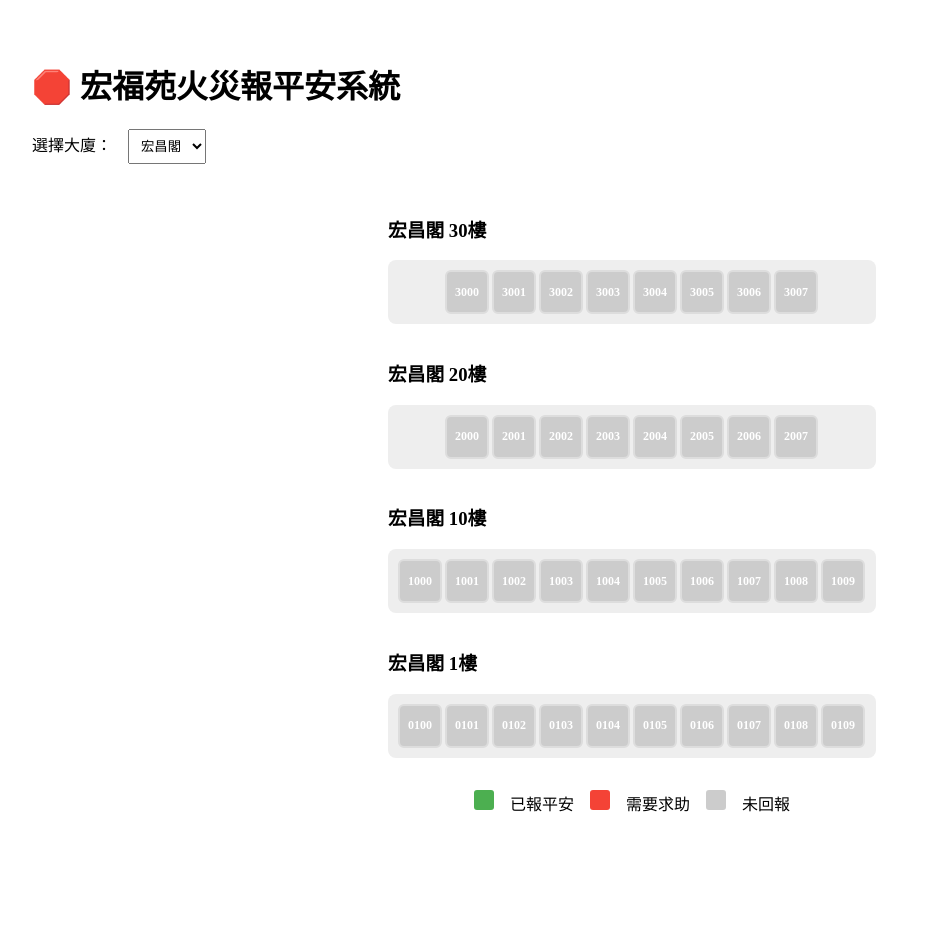
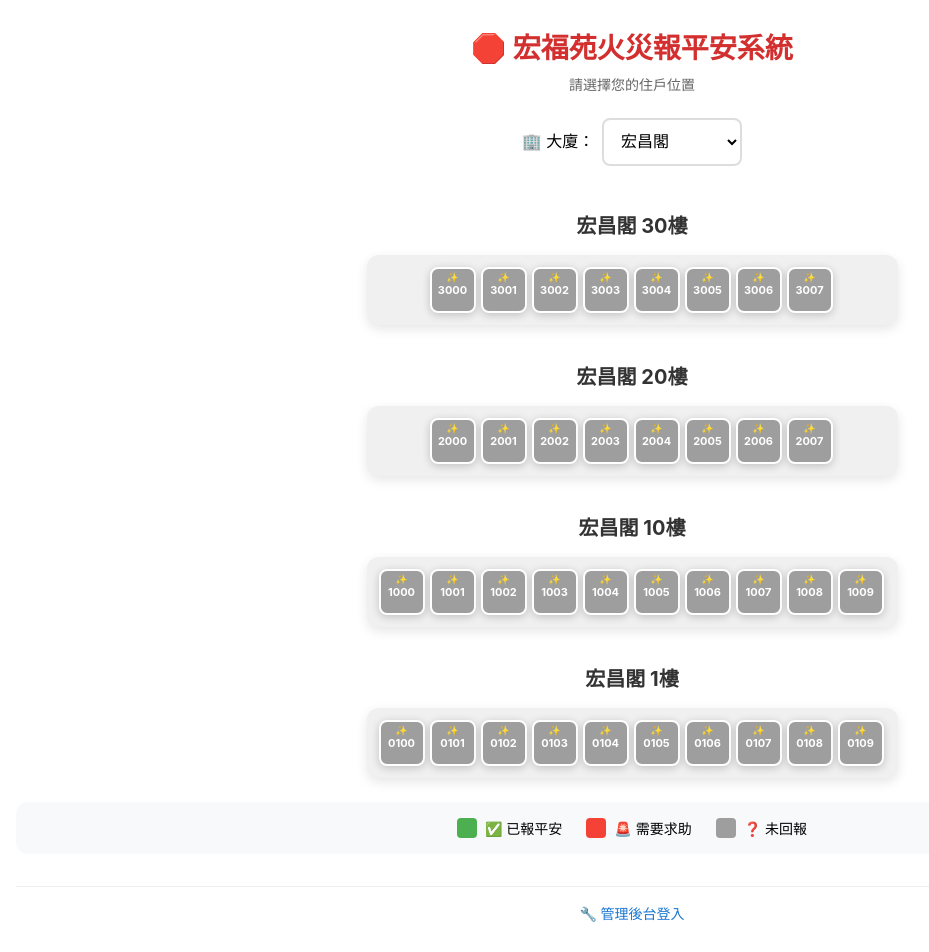
Before and after one commit to charles2006hk-hash/tai-po-fire, a Next.js app: page / in a window 1280 px wide. Shown: the top 952 px of the page, without its empty margins (8-937 px from the left). Before the commit the page ends 855 px from the top, so only its background shows below. Built offline with nearby package versions, Linux system fonts and the light colour scheme.

Commit message:
Enhance BuildingMapLogin with unit status and styles
Added unit status retrieval and improved UI elements.

```diff
--- a/pages/index.js
+++ b/pages/index.js
@@ -1,4 +1,4 @@
-import { useState } from "react";
+import { useState, useEffect } from "react";
 import { useRouter } from "next/router";
 
 export default function BuildingMapLogin() {
@@ -16,17 +16,46 @@ export default function BuildingMapLogin() {
     router.push("/report");
   };
 
+  // 獲取單位狀態（模擬）
+  const getUnitStatus = (building, floor, unit) => {
+    const seatId = `${building}-${floor}${unit}`;
+    // 這裡可以從API獲取真實狀態
+    return "unknown";
+  };
+
   return (
-    <div style={{ padding: "2rem", maxWidth: "1200px", margin: "auto" }}>
-      <h1>🛑 宏福苑火災報平安系統</h1>
+    <div style={{
+      padding: "1rem",
+      maxWidth: "100vw",
+      margin: "0 auto",
+      minHeight: "100vh",
+      fontFamily: "-apple-system, BlinkMacSystemFont, sans-serif"
+    }}>
+      {/* ✅ iPhone 優化：響應式標題 */}
+      <div style={{ textAlign: "center", marginBottom: "1.5rem", padding: "0 1rem" }}>
+        <h1 style={{
+          fontSize: "clamp(20px, 5vw, 28px)",
+          color: "#d32f2f",
+          margin: "0.5rem 0",
+          lineHeight: 1.2
+        }}>🛑 宏福苑火災報平安系統</h1>
+        <p style={{ fontSize: "14px", color: "#666", margin: 0 }}>請選擇您的住戶位置</p>
+      </div>
 
       {/* 大廈選擇 */}
-      <div style={{ marginBottom: "2rem" }}>
-        <label>選擇大廈：</label>
+      <div style={{ marginBottom: "1.5rem", padding: "0 1rem", textAlign: "center" }}>
+        <label style={{ fontSize: "16px", marginRight: "0.5rem" }}>🏢 大廈：</label>
         <select
           value={selectedBuilding}
           onChange={(e) => setSelectedBuilding(e.target.value)}
-          style={{ marginLeft: "1rem", padding: "0.5rem" }}
+          style={{
+            padding: "0.8rem",
+            fontSize: "16px",
+            borderRadius: "8px",
+            border: "2px solid #ddd",
+            minWidth: "140px",
+            background: "white"
+          }}
         >
           {buildings.map(b => (
             <option key={b} value={b}>{b}</option>
@@ -35,53 +64,95 @@ export default function BuildingMapLogin() {
       </div>
 
       {/* 樓層地圖 */}
-      <div style={{ display: "grid", gap: "1rem", justifyContent: "center" }}>
+      <div style={{ display: "grid", gap: "1rem", justifyContent: "center", padding: "0 1rem" }}>
         {[30, 20, 10, 1].map(floor => (
           <FloorMap
             key={floor}
             floor={floor}
             building={selectedBuilding}
             onSeatClick={handleSeatClick}
+            getUnitStatus={getUnitStatus}
           />
         ))}
       </div>
 
-      <div style={{ marginTop: "2rem", textAlign: "center" }}>
-        <div style={{ display: "inline-block", width: "20px", height: "20px", background: "#4CAF50", marginRight: "1rem", borderRadius: "3px" }}></div>
-        <span>已報平安</span>
-        <div style={{ display: "inline-block", width: "20px", height: "20px", background: "#f44336", margin: "0 1rem", borderRadius: "3px" }}></div>
-        <span>需要求助</span>
-        <div style={{ display: "inline-block", width: "20px", height: "20px", background: "#ccc", margin: "0 1rem", borderRadius: "3px" }}></div>
-        <span>未回報</span>
+      {/* 圖例 - iPhone 優化 */}
+      <div style={{
+        marginTop: "1.5rem",
+        padding: "1rem",
+        textAlign: "center",
+        fontSize: "14px",
+        background: "#f8f9fa",
+        borderRadius: "12px"
+      }}>
+        <div style={{ display: "flex", justifyContent: "center", gap: "1.5rem", flexWrap: "wrap" }}>
+          <div style={{ display: "flex", alignItems: "center", minWidth: "100px" }}>
+            <div style={{ width: "20px", height: "20px", background: "#4CAF50", marginRight: "0.5rem", borderRadius: "4px" }}></div>
+            ✅ 已報平安
+          </div>
+          <div style={{ display: "flex", alignItems: "center", minWidth: "100px" }}>
+            <div style={{ width: "20px", height: "20px", background: "#f44336", marginRight: "0.5rem", borderRadius: "4px" }}></div>
+            🚨 需要求助
+          </div>
+          <div style={{ display: "flex", alignItems: "center" }}>
+            <div style={{ width: "20px", height: "20px", background: "#9e9e9e", marginRight: "0.5rem", borderRadius: "4px" }}></div>
+            ❓ 未回報
+          </div>
+        </div>
+      </div>
+
+      {/* 管理員入口 */}
+      <div style={{
+        marginTop: "2rem",
+        padding: "1rem",
+        textAlign: "center",
+        borderTop: "1px solid #eee"
+      }}>
+        <a href="/admin" style={{
+          color: "#1976d2",
+          textDecoration: "none",
+          fontSize: "14px",
+          fontWeight: "500"
+        }}>
+          🔧 管理後台登入
+        </a>
       </div>
     </div>
   );
 }
 
-// 單層樓地圖組件
-function FloorMap({ floor, building, onSeatClick }) {
+function FloorMap({ floor, building, onSeatClick, getUnitStatus }) {
   const unitsPerFloor = floor === 30 || floor === 20 ? 8 : 10;
 
   return (
-    <div>
-      <h3>{building} {floor}樓</h3>
+    <div style={{ maxWidth: "100%" }}>
+      <h3 style={{
+        textAlign: "center",
+        marginBottom: "1rem",
+        fontSize: "clamp(16px, 4vw, 20px)",
+        color: "#333"
+      }}>{building} {floor}樓</h3>
       <div style={{
         display: "grid",
-        gridTemplateColumns: `repeat(${unitsPerFloor}, 45px)`,
-        gap: "2px",
+        gridTemplateColumns: `repeat(${unitsPerFloor}, 48px)`,
+        gap: "3px",
         justifyContent: "center",
-        background: "#eee",
-        padding: "10px",
-        borderRadius: "8px"
+        background: "#f0f0f0",
+        padding: "12px",
+        borderRadius: "12px",
+        boxShadow: "0 4px 12px rgba(0,0,0,0.1)",
+        maxWidth: "100%",
+        overflowX: "auto"
       }}>
         {Array.from({ length: unitsPerFloor }, (_, unit) => {
           const seatId = `${building}-${floor.toString().padStart(2, '0')}${unit.toString().padStart(2, '0')}`;
+          const status = getUnitStatus(building, floor, unit + 1);
           return (
-            <Seat
+            <AnimatedSeat
               key={seatId}
               id={seatId}
-              status="unknown" // 實際應從API取得
-              onClick={() => onSeatClick(building, floor, unit)}
+              status={status}
+              onClick={() => onSeatClick(building, floor, unit + 1)}
             />
           );
         })}
@@ -90,35 +161,64 @@ function FloorMap({ floor, building, onSeatClick }) {
   );
 }
 
-// 單元格組件
-function Seat({ id, status, onClick }) {
+// ✅ 新增動畫效果的 Seat 組件
+function AnimatedSeat({ id, status, onClick }) {
   const getColor = () => {
     if (status === "SAFE") return "#4CAF50";
     if (status === "NEED_HELP") return "#f44336";
-    return "#ccc";
+    return "#9e9e9e";
   };
 
   return (
     <div
       style={{
-        width: "40px",
-        height: "40px",
+        width: "42px",
+        height: "42px",
         background: getColor(),
-        borderRadius: "6px",
+        borderRadius: "8px",
         display: "flex",
         alignItems: "center",
         justifyContent: "center",
-        fontSize: "12px",
+        fontSize: "11px",
         fontWeight: "bold",
         color: "white",
         cursor: "pointer",
-        border: "2px solid #ddd",
-        transition: "all 0.2s"
+        border: "2px solid #fff",
+        boxShadow: "0 2px 8px rgba(0,0,0,0.2)",
+        transition: "all 0.3s cubic-bezier(0.4, 0, 0.2, 1)",
+        transform: "translateY(0)",
+        userSelect: "none",
+        position: "relative",
+        overflow: "hidden"
       }}
       title={`點擊進入 ${id}`}
       onClick={onClick}
+      onMouseEnter={(e) => {
+        e.target.style.transform = "scale(1.1) translateY(-4px)";
+        e.target.style.boxShadow = "0 8px 25px rgba(0,0,0,0.3)";
+      }}
+      onMouseLeave={(e) => {
+        e.target.style.transform = "translateY(0)";
+        e.target.style.boxShadow = "0 2px 8px rgba(0,0,0,0.2)";
+      }}
+      onTouchStart={(e) => {
+        e.target.style.transform = "scale(1.05)";
+      }}
+      onTouchEnd={(e) => {
+        e.target.style.transform = "scale(1.1) translateY(-4px)";
+      }}
     >
-      {id.split('-').pop()}
+      <div style={{
+        position: "absolute",
+        top: "2px",
+        left: "50%",
+        transform: "translateX(-50%)",
+        fontSize: "10px",
+        animation: "pulse 2s infinite"
+      }}>
+        ✨
+      </div>
+      <span>{id.split('-').pop()}</span>
     </div>
   );
 }
```
